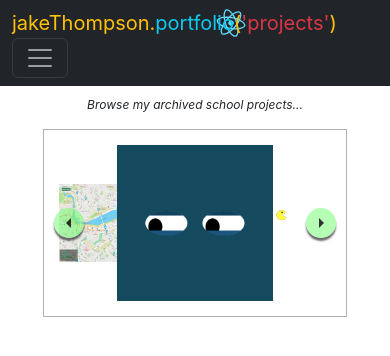
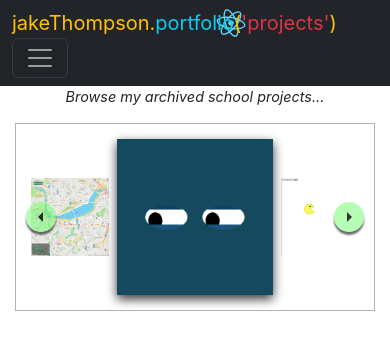
Before and after one commit to jake-the-cake/portfolio, a React (Create React App) app in the folder client/: page /portfolio/projects in a window 390 px wide. Shown: the top 356 px of the page. Built offline with nearby package versions, Linux system fonts and the light colour scheme.

Commit message:
tinkering

```diff
--- a/client/src/components/Bio.jsx
+++ b/client/src/components/Bio.jsx
@@ -15,8 +15,8 @@ const Container = styled.div`
 const BioInfo = styled.div`
 	background-color: rgba(255,255,255,.9);
 	border-radius: 5px;
-	padding: 10px;
 	display: flex;
+	margin: 20px auto;
 	gap: 50px;
 	flex: 1;
 
@@ -27,6 +27,10 @@ const BioInfo = styled.div`
 
 const LeftBioInfo = styled.div`
 	min-width: 300px;
+
+	@media only screen and (max-width: 450px) {
+		min-width: auto;
+	}
 `
 
 const BioPhoto = styled.div`
@@ -104,6 +108,11 @@ const RightBioInfo = styled.div`
 	background-color: rgba(0,255,0,.1);
 	box-shadow: 0px 2px 12px #333;
 	padding: 15px;
+
+
+	@media only screen and (max-width: 450px) {
+		min-width: auto;
+	}
 `
 
 const BioVideo = styled.div`
--- a/client/src/components/ProjectSlider.jsx
+++ b/client/src/components/ProjectSlider.jsx
@@ -10,13 +10,17 @@ const Container = styled.div`
 	flex-direction: column;
 	align-items: center;
 	row-gap: 15px;
+
+	@media only screen and (max-width: 450px) {
+		padding: 0px;
+	}
 `
 
 const SliderTitle = styled.div`
 	display: flex;
 	font-style: italic;
 	justify-content: center;
-	font-size: 12px;
+	font-size: .9em;
 `
 
 const SliderWrapper = styled.div`
@@ -26,7 +30,6 @@ const SliderWrapper = styled.div`
 	column-gap: 15px;
 	padding: 15px;
 	position: relative;
-	width: fit-content;
 	max-width: 1100px;
 
 	& > * {
@@ -36,7 +39,7 @@ const SliderWrapper = styled.div`
 
 	@media only screen and (max-width: 700px) {
 		column-gap: 10px;
-		max-width: 95vw;
+		width: calc(100vw - 30px);
 	}
 `
 
@@ -70,6 +73,7 @@ const MainDisplay = styled.div`
 		height: 500px;
 		max-height: 40vw;
 		max-width: 40vw;
+		box-shadow: 0px 4px 10px #333;
 	}
 
 	&:hover ${MainOverlay} {
@@ -210,8 +214,8 @@ const ProjectSlider = () => {
 				<MainDisplay>
 					{displayPreview(1)}
 					<MainOverlay>
-						<OverlayButton onClick={()=>handleButton('git')}><GitHub />View Git</OverlayButton>
-						<OverlayButton onClick={()=>handleButton('address')}><Web />View Page</OverlayButton>
+						<OverlayButton onClick={()=>handleButton('git')}><GitHub /><span className='view-text'>View </span>Git</OverlayButton>
+						<OverlayButton onClick={()=>handleButton('address')}><Web /><span className='view-text'>View </span>Page</OverlayButton>
 					</MainOverlay>
 				</MainDisplay>
 				<RightPreview>{displayPreview(2)}</RightPreview>
--- a/client/src/index.css
+++ b/client/src/index.css
@@ -103,3 +103,9 @@ code {
   display: grid;
   grid-template-columns: 1fr 1fr;
 }
+
+@media only screen and (max-width: 500px) {
+  .view-text {
+    display: none;
+  }
+}
--- a/client/src/pages/HireMe.jsx
+++ b/client/src/pages/HireMe.jsx
@@ -1,6 +1,9 @@
 import React from 'react'
+import SetTitles from '../scripts/SetTitles'
 
-const HireMe = () => {
+const HireMe = (props) => {
+	SetTitles(props.title)
+
 	return (
 		<div>HireMe</div>
 	)
```
